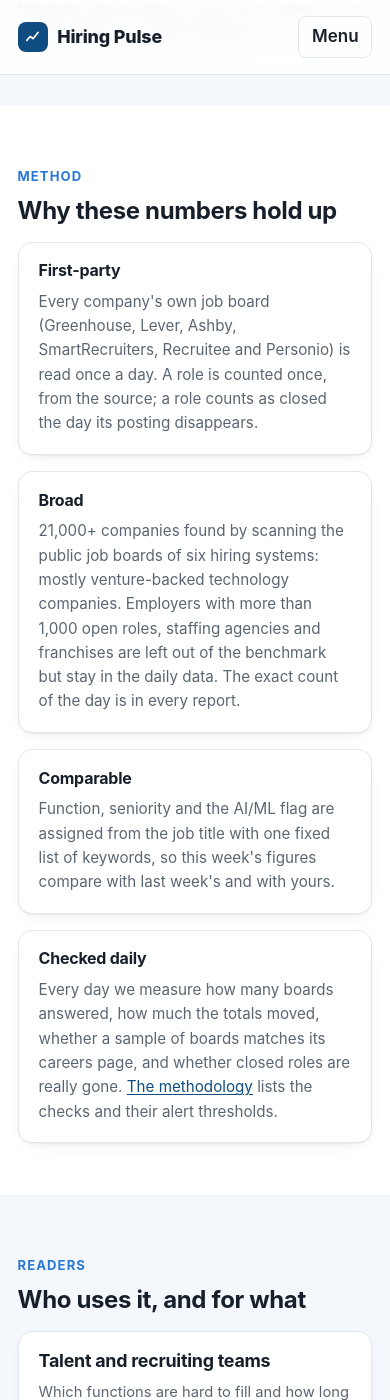
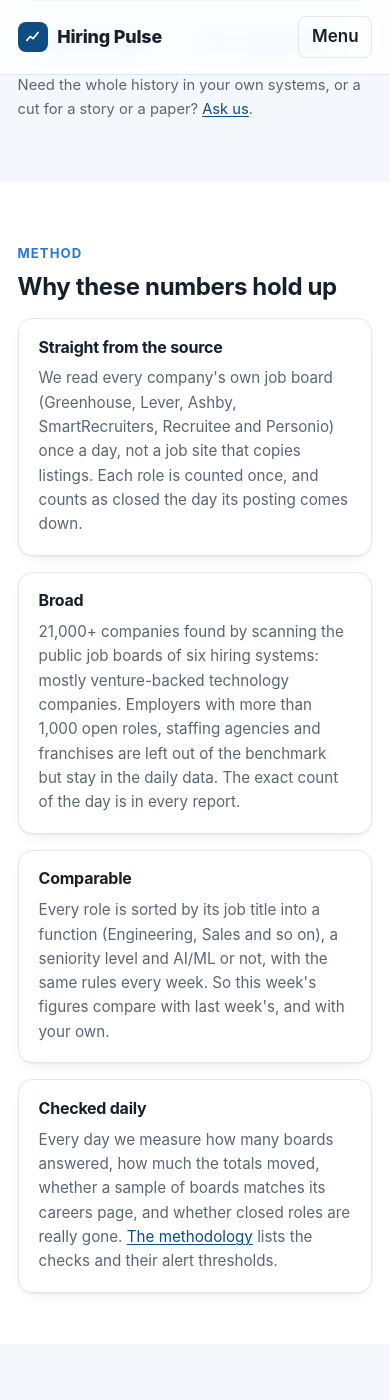
Before and after one commit to agilityy-research/hiring-pulse, a Jekyll site: the page built from index.md, in a window 390 px wide and 1400 px high, scrolled down 10674 px. Built offline with Jekyll 4.4.1, drawn with Linux system fonts in a browser that asks for light colours; our own code applies the rules of GitHub Pages for plain Markdown files; some of the changed text lies outside the part shown.

Commit message:
Home: This week in numbers, six plain facts from the latest edition; new Trends page, one point per weekly edition, grows by itself
Also on the home page and layout: plain copy for the data, method and reader cards, dates written out, and the nav
folds into the menu below 1140px now that it has a Trends link.

```diff
--- a/_includes/curious-facts.html
+++ b/_includes/curious-facts.html
@@ -134,6 +134,7 @@
 <div class="curious">
 {{ cards }}
 </div>
+<p class="small"><a href="{{ '/trends/' | relative_url }}">How the headline numbers change week by week</a></p>
 </div></section>
 {%- endif %}
 {%- endif -%}
--- a/_layouts/default.html
+++ b/_layouts/default.html
@@ -136,7 +136,7 @@ details.menu summary{list-style:none;cursor:pointer;font-weight:600;padding:.4re
 details.menu summary::-webkit-details-marker{display:none}
 details.menu nav{position:absolute;left:0;right:0;top:100%;background:var(--bg);border-bottom:1px solid var(--line);display:flex;flex-direction:column;gap:0;padding:.4rem 1.1rem 1rem;box-shadow:var(--shadow)}
 details.menu nav a{padding:.65rem 0;border-bottom:1px solid var(--line);color:var(--fg);text-decoration:none;font-weight:500}
-@media (max-width:1020px){nav.site{display:none}details.menu{display:block}}
+@media (max-width:1140px){nav.site{display:none}details.menu{display:block}}
 /* layout */
 main{display:block}
 main.narrow .wrap,main.report .wrap{max-width:52rem;padding-top:1.6rem;padding-bottom:3rem}
@@ -266,6 +266,25 @@ table.heat td small{color:var(--muted);font-size:.78rem;margin-left:.25rem}
 .plan .btn{margin-top:auto;align-self:flex-start}
 .price{font-weight:650;white-space:nowrap}
 /* misc */
+.numbers{display:grid;grid-template-columns:repeat(3,minmax(0,1fr));gap:1rem;margin:0 0 1rem}
+@media (max-width:900px){.numbers{grid-template-columns:repeat(2,minmax(0,1fr))}}
+@media (max-width:560px){.numbers{grid-template-columns:minmax(0,1fr)}}
+.num b{display:block;font-size:clamp(1.7rem,3vw,2.2rem);line-height:1.1;font-weight:800;letter-spacing:-.02em;color:var(--accent)}
+.num p{margin:.35rem 0 0;color:var(--muted);font-size:.95rem}
+/* trends: one column per weekly edition, drawn in HTML so it follows dark mode and reads on a phone */
+.cols{display:flex;align-items:flex-end;gap:4px;height:5rem;margin:.7rem 0 .2rem;border-bottom:1px solid var(--line)}
+.cols i{flex:1 1 0;max-width:2.4rem;min-height:2px;background:var(--bar,#2a78d6);border-radius:3px 3px 0 0;opacity:.55}
+.cols i:last-child{opacity:1}
+.cols i.gap{background:none;border:1px dashed var(--line);border-bottom:0}
+.colx{display:flex;justify-content:space-between;font-size:.74rem;color:var(--muted)}
+.trend-val{font-size:1.7rem;font-weight:800;letter-spacing:-.02em;line-height:1.15;margin:.2rem 0 0}
+.trend-chg{font-size:.86rem;color:var(--muted);margin:.1rem 0 0}
+.trend-chg .up{color:var(--pos)}.trend-chg .down{color:var(--neg)}
+ol.timeline{list-style:none;padding:0;margin:1rem 0;border-left:2px solid var(--line)}
+ol.timeline li{position:relative;padding:.1rem 0 1rem 1.2rem}
+ol.timeline li::before{content:"";position:absolute;left:-7px;top:.45rem;width:12px;height:12px;border-radius:50%;background:var(--bg);border:2px solid var(--accent-2)}
+ol.timeline li.done::before{background:var(--accent-2)}
+ol.timeline b{display:block}
 .facts{display:grid;grid-template-columns:repeat(4,1fr);gap:1rem}
 @media (max-width:900px){.facts{grid-template-columns:repeat(2,1fr)}}
 @media (max-width:520px){.facts{grid-template-columns:1fr}}
@@ -329,6 +348,7 @@ footer.site .legal{grid-column:1 / -1;border-top:1px solid var(--line);padding-t
 <a class="brand" href="{{ '/' | relative_url }}"><span class="mark"><svg viewBox="0 0 32 32" aria-hidden="true"><path d="M5 22l6-7 5 4 9-11"/></svg></span>Hiring Pulse<small>by Agilityy Research</small></a>
 <nav class="site" aria-label="Site">
 <a href="{{ '/reports/latest/' | relative_url }}" {% if page.url == '/reports/latest/' %}class="on"{% endif %}>This week</a>
+<a href="{{ '/trends/' | relative_url }}" {% if page.url == '/trends/' %}class="on"{% endif %}>Trends</a>
 <a href="{{ '/cities/' | relative_url }}" {% if page.url == '/cities/' %}class="on"{% endif %}>Cities</a>
 <a href="{{ '/pay/' | relative_url }}" {% if page.url == '/pay/' %}class="on"{% endif %}>Pay</a>
 <a href="{{ '/skills/' | relative_url }}" {% if page.url == '/skills/' %}class="on"{% endif %}>Skills</a>
@@ -356,13 +377,13 @@ footer.site .legal{grid-column:1 / -1;border-top:1px solid var(--line);padding-t
 {%- if is_report or bands == false %}<div class="wrap">{% endif %}
 {%- if is_report %}
 <div class="report-nav">
-{%- if is_baseline %}<span><span class="tag">Baseline study</span> One-off 14-day readout on {{ site.coverage.yc_subset }} Y Combinator companies ({{ site.coverage.yc_subset_since }} to {{ report_date }}); not part of the weekly series.</span>
-{%- elsif is_preview %}<span><span class="tag">Preview</span> Edition of {{ report_date }}. The weekly series starts with the first Monday edition.</span>
-{%- else %}<span>Weekly edition · published Monday 07:00 UTC</span>{% endif %}
+{%- if is_baseline %}<span><span class="tag">Baseline study</span> One-off 14-day readout on {{ site.coverage.yc_subset }} Y Combinator companies ({{ site.coverage.yc_subset_since | date: "%-d %B %Y" }} to {{ report_date | date: "%-d %B %Y" }}); not part of the weekly series.</span>
+{%- elsif is_preview %}<span><span class="tag">Preview</span> Edition of {{ report_date | date: "%-d %B %Y" }}. The weekly series starts with the first Monday edition.</span>
+{%- else %}<span>Weekly edition · out every Monday</span>{% endif %}
 <a href="{{ '/reports/' | relative_url }}">All reports</a>
 <a href="{{ '/methodology/' | relative_url }}">How the numbers are measured</a>
 <a href="{{ '/get-the-data/' | relative_url }}">Buy the daily data</a>
-<a href="{{ '/feed.xml' | relative_url }}">Atom feed</a></div>
+<a href="{{ '/feed.xml' | relative_url }}">Follow by feed</a></div>
 {%- endif %}
 {{ content }}
 {%- if is_report or bands == false %}</div>{% endif %}
--- a/index.md
+++ b/index.md
@@ -38,7 +38,7 @@ permalink: /
 {%- endfor -%}
 
 <section class="band navy hero"><div class="wrap">
-<p class="eyebrow">Weekly startup hiring benchmarks · Edition {{ latest_date }}</p>
+<p class="eyebrow">Weekly startup hiring benchmarks · Edition {{ latest_date | date: "%-d %B %Y" }}</p>
 <h1>Where startup hiring is moving this week</h1>
 {%- if v_open != "" %}
 <p class="hero">{{ v_open }} open roles on the job boards of {{ v_companies | default: site.coverage.companies }} startups and scale-ups, counted this week.</p>
@@ -105,7 +105,7 @@ permalink: /
 </div>
 {%- endfor %}
 </div>
-{% if findings_note != "" %}<p class="muted small" style="margin-top:1rem">{{ findings_note | markdownify | strip_html }}</p>{% endif %}
+{% if findings_note != "" %}<p class="muted small" style="margin-top:1rem">{{ findings_note | remove: ", 07:00 UTC" | markdownify | strip_html }}</p>{% endif %}
 {%- else %}
 {{ sections[0] | remove_first: title_line | markdownify }}
 {%- endif %}
@@ -174,15 +174,15 @@ permalink: /
 <p class="eyebrow">The data behind the report</p>
 {%- if site.beta_signup_action != "" %}
 <h2>The report is free. During the beta, so is the daily data.</h2>
-<p class="sub muted">Every number on this page comes from one line per company per day. Until {{ site.beta_end | date: "%-d %B %Y" }}, every company's numbers for the day come free by e-mail each morning, as two spreadsheet files. After the beta the full daily files will be $99 a month, and you decide then.</p>
+<p class="sub muted">Behind every number on this page is a daily record for each company: its open roles, the roles it opened and closed, and whether it is growing or cutting. Until {{ site.beta_end | date: "%-d %B %Y" }}, every company's numbers for the day come free by e-mail each morning, as two spreadsheet files. After the beta the full daily files will be $99 a month, and you decide then.</p>
 {% include beta-signup.html %}
 {%- elsif site.stripe_payment_link != "" %}
 <h2>The report is free. The daily data is $99 a month.</h2>
-<p class="sub muted">Every number on this page comes from one line per company per day. Hiring Pulse Daily sends you all of it every morning: every company, the latest day plus the 30 before, cancel any time.</p>
+<p class="sub muted">Behind every number on this page is a daily record for each company: its open roles, the roles it opened and closed, and whether it is growing or cutting. Hiring Pulse Daily sends you all of it every morning: every company, the latest day plus the 30 before, cancel any time.</p>
 <div class="actions"><a class="btn" href="{{ site.stripe_payment_link }}">Subscribe, $99 a month</a></div>
 {%- else %}
 <h2>The report is free. Ask us for the data behind it.</h2>
-<p class="sub muted">Every number on this page comes from one line per company per day. Tell us which companies and days you need and what for, and we will send a cut.</p>
+<p class="sub muted">Behind every number on this page is a daily record for each company: its open roles, the roles it opened and closed, and whether it is growing or cutting. Tell us which companies and days you need and what for, and we will send a cut.</p>
 {%- endif %}
 <div class="actions"><a class="btn alt" href="{{ '/get-the-data/' | relative_url }}">What you get</a>
 <a class="btn alt" href="{{ '/samples/daily_signals_sample.csv' | relative_url }}" download>Free sample file</a></div>
@@ -193,9 +193,9 @@ permalink: /
 <p class="eyebrow">Method</p>
 <h2>Why these numbers hold up</h2>
 <div class="facts">
-<div class="card"><h3>First-party</h3><p>Every company's own job board ({{ site.coverage.vendors }}) is read once a day. A role is counted once, from the source; a role counts as closed the day its posting disappears.</p></div>
+<div class="card"><h3>Straight from the source</h3><p>We read every company's own job board ({{ site.coverage.vendors }}) once a day, not a job site that copies listings. Each role is counted once, and counts as closed the day its posting comes down.</p></div>
 <div class="card"><h3>Broad</h3><p>{{ site.coverage.companies }} companies found by scanning the public job boards of six hiring systems: mostly venture-backed technology companies. Employers with more than 1,000 open roles, staffing agencies and franchises are left out of the benchmark but stay in the daily data. The exact count of the day is in every report.</p></div>
-<div class="card"><h3>Comparable</h3><p>Function, seniority and the AI/ML flag are assigned from the job title with one fixed list of keywords, so this week's figures compare with last week's and with yours.</p></div>
+<div class="card"><h3>Comparable</h3><p>Every role is sorted by its job title into a function (Engineering, Sales and so on), a seniority level and AI/ML or not, with the same rules every week. So this week's figures compare with last week's, and with your own.</p></div>
 <div class="card"><h3>Checked daily</h3><p>Every day we measure how many boards answered, how much the totals moved, whether a sample of boards matches its careers page, and whether closed roles are really gone. <a href="{{ '/methodology/' | relative_url }}">The methodology</a> lists the checks and their alert thresholds.</p></div>
 </div>
 </div></section>
@@ -206,15 +206,15 @@ permalink: /
 <div class="grid four">
 <div class="card"><h3>Talent and recruiting teams</h3><p class="muted small">Which functions are hard to fill and how long roles stay open, by industry and company size; which competitors are opening or closing teams.</p></div>
 <div class="card"><h3>Sales and revenue operations</h3><p class="muted small">A company that just doubled its open roles is buying tools, office space, payroll and insurance. Hiring momentum per company is the earliest public sign of a budget.</p></div>
-<div class="card"><h3>Investors and analysts</h3><p class="muted small">Portfolio and sector hiring trends from first-party reads, not aggregator counts: roles opened and closed, net growth, AI/ML share, remote share, week after week.</p></div>
+<div class="card"><h3>Investors and analysts</h3><p class="muted small">Portfolio and sector hiring, read from each company's own job board rather than job sites: roles opened and closed, net growth, AI/ML share, remote share, week after week.</p></div>
 <div class="card"><h3>Journalists and researchers</h3><p class="muted small">Citable numbers every Monday under CC BY 4.0, with the method published. A custom cut of the history for a story or a paper is usually free with attribution: <a href="https://github.com/agilityy-research/hiring-pulse/issues/new?template=data-access-request.yml">ask us</a>.</p></div>
 </div>
 </div></section>
 
 <section class="band navy"><div class="wrap">
 <p class="eyebrow">Stay current</p>
-<h2>A new edition every Monday at 07:00 UTC</h2>
-<p class="sub muted">Free to read and to quote under CC BY 4.0: cite as "Agilityy Research, Hiring Pulse, {{ latest_date }}" with a link to this site.</p>
+<h2>A new edition every Monday</h2>
+<p class="sub muted">Out before the US workday starts. Free to read and to quote under CC BY 4.0: cite as "Agilityy Research, Hiring Pulse, {{ latest_date | date: "%-d %B %Y" }}" with a link to this site.</p>
 {%- if site.newsletter_action != "" %}
 <div class="signup">
 <b>Get it in your inbox.</b> Key findings, charts and the movers; no other mail.
@@ -227,7 +227,7 @@ permalink: /
 {%- if site.beta_signup_action != "" %}
 <p class="muted">The data files behind it are free by e-mail during the beta: <a href="#beta">get every company's daily files</a>.</p>
 {%- endif %}
-<div class="actions"><a class="btn" href="{{ '/feed.xml' | relative_url }}">Subscribe with the Atom feed</a>
+<div class="actions"><a class="btn" href="{{ '/feed.xml' | relative_url }}">Follow in a feed reader</a>
 <a class="btn alt" href="{{ '/reports/' | relative_url }}">Browse every edition</a>
 <a class="btn alt" href="https://github.com/agilityy-research/hiring-pulse">Source on GitHub</a></div>
 </div></section>
```
Also changed, not shown: other parts of _layouts/default.html (+2 -1 lines), _includes/parse-edition.html (added, +52 -0 lines), _includes/trend-card.html (added, +48 -0 lines), _includes/week-numbers.html (added, +58 -0 lines), trends.html (added, +127 -0 lines).
